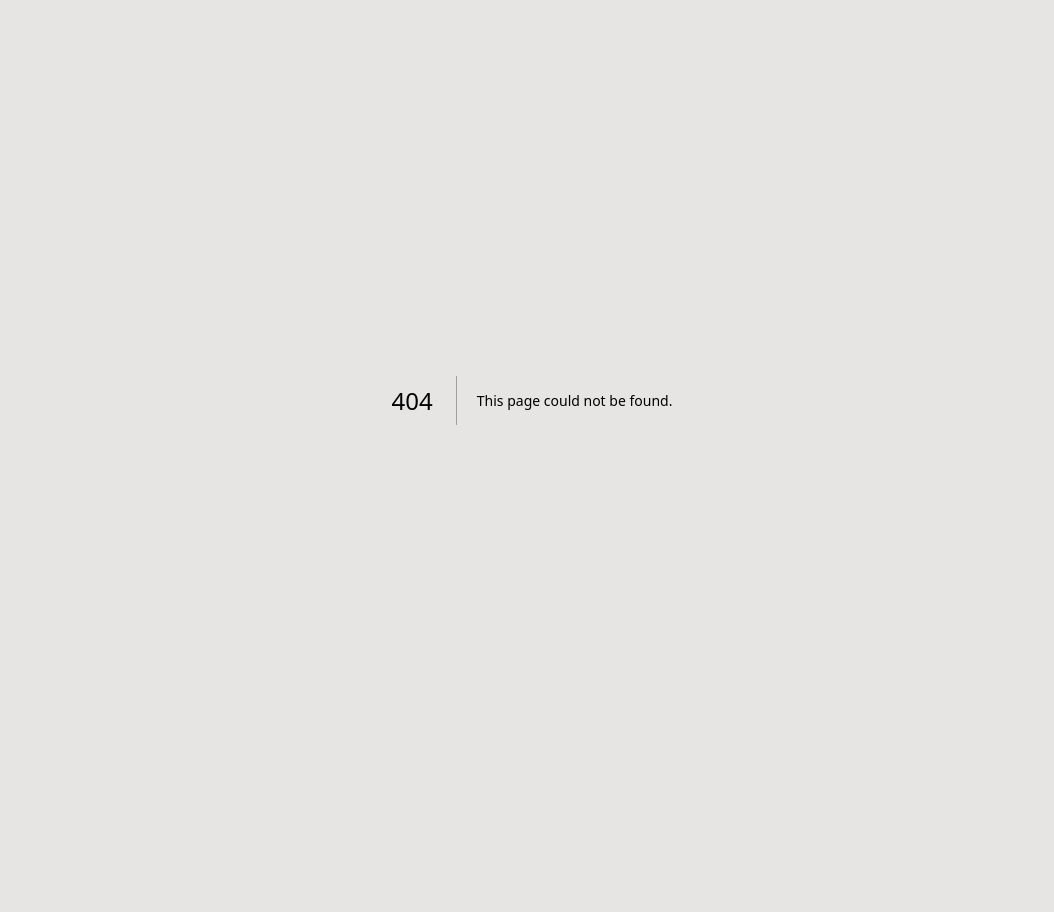
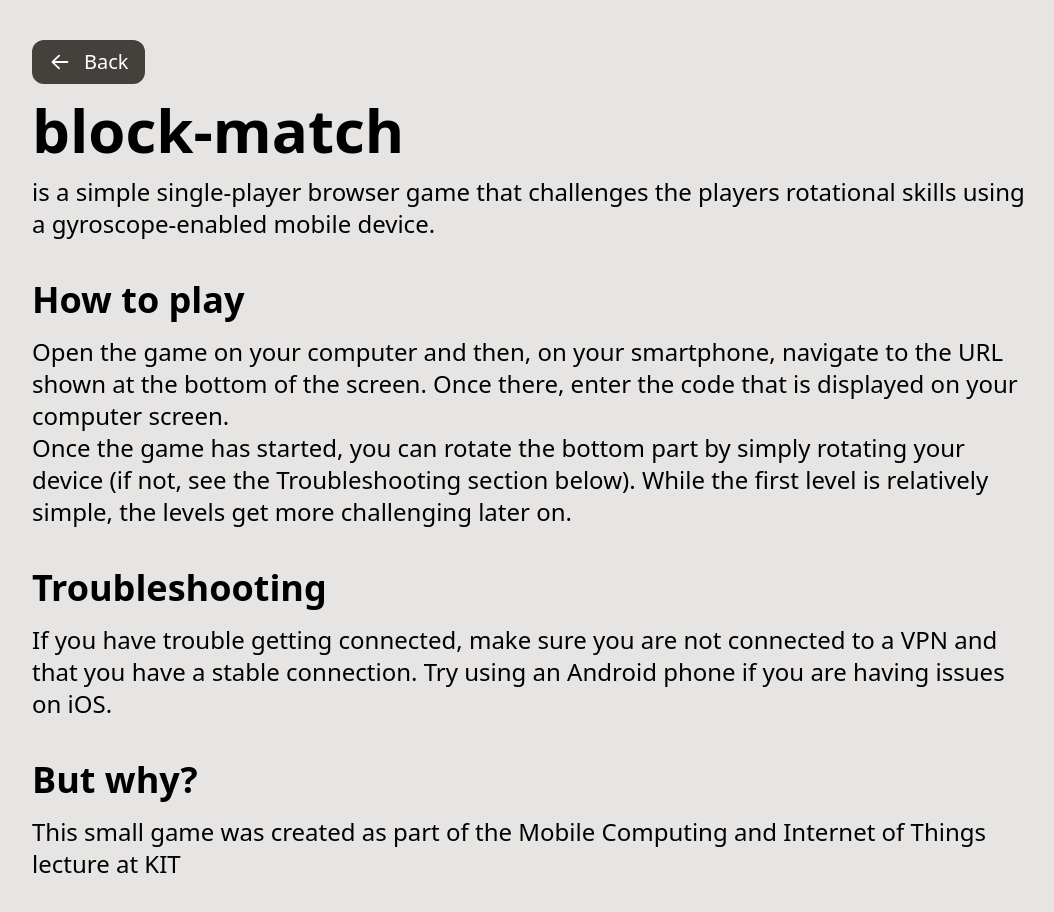
Before and after one commit to Voakie/block-match, a Next.js app: page /manual in a window 1280 px wide. Before the commit this address had no page. Shown: the top 912 px of the page, without its empty margins (108-1162 px from the left). Before the commit the page ends 800 px from the top, so only its background shows below. Built offline with nearby package versions, Linux system fonts and the light colour scheme.

Commit message:
Add manual

```diff
--- a/components/game/StartingScreen.tsx
+++ b/components/game/StartingScreen.tsx
@@ -1,3 +1,6 @@
+import Link from "next/link"
+import { BookOpenIcon } from "@heroicons/react/24/outline"
+
 export default function StartingScreen({ host, ownId }: { host?: string; ownId?: string }) {
     return (
         <>
@@ -12,12 +15,18 @@ export default function StartingScreen({ host, ownId }: { host?: string; ownId?:
                 className="col-start-1 top-0 flex flex-col justify-end items-center z-20"
                 style={{ gridRow: "1" }}
             >
-                <div className="bg-stone-200 text-stone-700 shadow-2xl p-8 rounded-xl text-xl text-center mb-20">
+                <div className="bg-stone-200 text-stone-700 shadow-2xl p-8 rounded-xl text-xl text-center mb-5">
                     Use your smartphone as a controller
-                    <div className="font-bold text-2xl">{host}/controller</div>
+                    <div className="font-bold text-2xl">{host}</div>
                     and enter code
                     <div className="font-bold text-4xl">{ownId || "..."}</div>
                 </div>
+                <Link
+                    href="./manual"
+                    className="bg-stone-300 text-stone-700 shadow-2xl p-4 rounded-xl text-xl text-center mb-20 flex items-center decoration-transparent"
+                >
+                    <BookOpenIcon className="h-6 mr-2" /> Open user manual
+                </Link>
             </div>
         </>
     )
--- a/package.json
+++ b/package.json
@@ -9,6 +9,7 @@
     "lint": "next lint"
   },
   "dependencies": {
+    "@heroicons/react": "^2.0.13",
     "@react-three/drei": "^9.46.4",
     "@react-three/fiber": "^8.9.1",
     "@types/node": "18.11.14",
--- /dev/null
+++ b/pages/404.tsx
@@ -0,0 +1,15 @@
+import Link from "next/link"
+
+export default function NotFound() {
+    return (
+        <div className="flex justify-center items-center h-screen text-center">
+            <div>
+                <div className="font-bold text-[min(20vh,_20vw)]">404</div>
+                <div className="text-2xl">The page you are looking for does not exist</div>
+                <Link href="/" className="text-2xl">
+                    Play block-match
+                </Link>
+            </div>
+        </div>
+    )
+}
--- a/pages/controller.tsx
+++ b/pages/controller.tsx
@@ -31,6 +31,7 @@ export default class Controller extends Component<{}, ControllerState> {
 
         this.onDeviceOrientation = this.onDeviceOrientation.bind(this)
         this.onPeerIdChange = this.onPeerIdChange.bind(this)
+        this.onPeerIdKeyboardEvent = this.onPeerIdKeyboardEvent.bind(this)
         this.onConnectClick = this.onConnectClick.bind(this)
     }
 
@@ -58,6 +59,12 @@ export default class Controller extends Component<{}, ControllerState> {
 
     onPeerIdChange(e: React.ChangeEvent<HTMLInputElement>) {
         this.setState({ peerId: e.target.value.toUpperCase() })
+    }
+
+    onPeerIdKeyboardEvent(e: React.KeyboardEvent<HTMLInputElement>) {
+        if (e.key === "Enter") {
+            this.onConnectClick()
+        }
     }
 
     async onConnectClick() {
@@ -129,6 +136,7 @@ export default class Controller extends Component<{}, ControllerState> {
                         type="text"
                         value={this.state.peerId}
                         onChange={this.onPeerIdChange}
+                        onKeyDown={this.onPeerIdKeyboardEvent}
                     />
                     <button
                         className="p-5 bg-stone-500 text-stone-100 font-semibold rounded-xl text-2xl"
--- a/pages/game.tsx
+++ b/pages/game.tsx
@@ -38,7 +38,9 @@ export default function Game() {
     }, [])
 
     useEffect(() => {
-        setHost(location.host)
+        const path = location.pathname.split("/")
+        path.pop()
+        setHost(location.host + path.join("/"))
     }, [])
 
     useEffect(() => {
--- /dev/null
+++ b/pages/manual.tsx
@@ -0,0 +1,39 @@
+import { ArrowLeftIcon } from "@heroicons/react/20/solid"
+import { useRouter } from "next/router"
+
+export default function ManualPage() {
+    const router = useRouter()
+
+    return (
+        <div className="flex justify-center">
+            <div className="text-2xl grow max-w-[1000px] m-10">
+                <button
+                    onClick={() => {
+                        router.back()
+                    }}
+                    className="text-xl flex items-center py-2 px-4 bg-stone-700 text-white rounded-xl"
+                >
+                    <ArrowLeftIcon className="h-6" /> <span className="ml-3">Back</span>
+                </button>
+                <div className="font-bold text-6xl mt-4 mb-4">block-match</div>
+                is a simple single-player browser game that challenges the players rotational skills
+                using a gyroscope-enabled mobile device.
+                <div className="font-bold text-4xl mt-10 mb-4">How to play</div>
+                Open the game on your computer and then, on your smartphone, navigate to the URL
+                shown at the bottom of the screen. Once there, enter the code that is displayed on
+                your computer screen.
+                <br className="mb-5" />
+                Once the game has started, you can rotate the bottom part by simply rotating your
+                device (if not, see the Troubleshooting section below). While the first level is
+                relatively simple, the levels get more challenging later on.
+                <div className="font-bold text-4xl mt-10 mb-4">Troubleshooting</div>
+                If you have trouble getting connected, make sure you are not connected to a VPN and
+                that you have a stable connection. Try using an Android phone if you are having
+                issues on iOS.
+                <div className="font-bold text-4xl mt-10 mb-4">But why?</div>
+                This small game was created as part of the Mobile Computing and Internet of Things
+                lecture at KIT
+            </div>
+        </div>
+    )
+}
```
Also changed, not shown: 1 other file (tests, documents, lock files or other folders).
